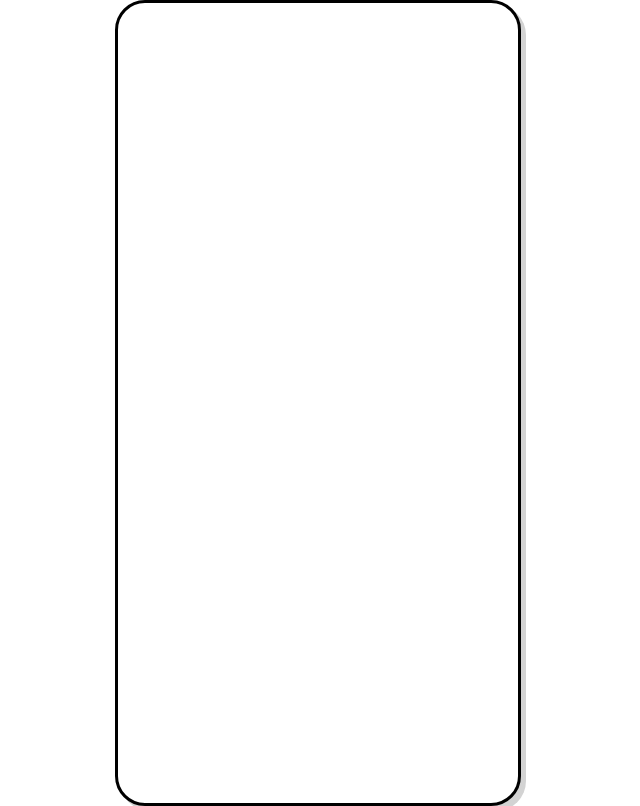
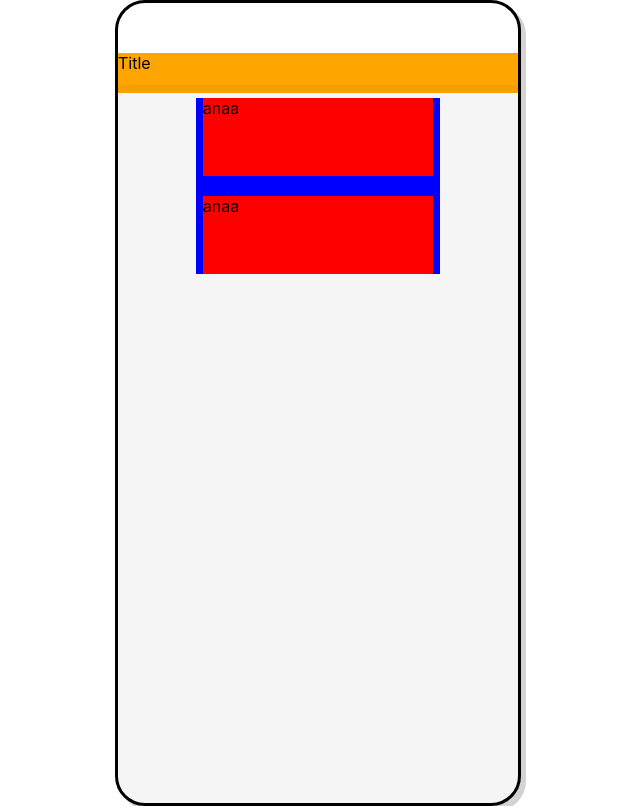
Before and after one commit to KimJeju/yester_weather, a React (Create React App) app: page / in a window 1280 px wide. Shown: the whole page, without its empty margins (322-962 px from the left). Built offline with nearby package versions, Linux system fonts and the light colour scheme.

Commit message:
레이아웃 조정 중

```diff
--- a/src/App.js
+++ b/src/App.js
@@ -1,5 +1,5 @@
 import './App.css';
-import MainLayout from './Layouts/MainLayout';
+import MainLayout from './Layout/MainLayout';
 
 function App() {
   return (
--- /dev/null
+++ b/src/Components/WeatherBox.js
@@ -0,0 +1,19 @@
+import styled from "styled-components";
+
+const Container = styled.div`
+    width : 18vw;
+    height : 10vh;
+    background-color : red;
+`
+
+
+function WeatherBox(){
+
+    return(
+        <Container>
+anaa
+        </Container>
+    )
+}
+
+export default WeatherBox
--- /dev/null
+++ b/src/Layout/ContentLayout.js
@@ -0,0 +1,46 @@
+import styled from "styled-components";
+import WeatherBox from "../Components/WeatherBox";
+
+
+const ContentForm = styled.div`
+    display: flex;
+    flex-direction: column;
+    align-items : center;
+
+    background-color : rgba( 0, 0, 0, 0.04) ;
+
+
+    width : 400px;
+    height : 100vh;
+`
+
+
+
+const WeatherBoxContainer = styled.div`
+    display: flex;
+    flex-direction: column;
+    align-items : center;
+
+    width : 19vw;
+    height : 22vh;
+    background-color : blue;
+
+    margin-top : 1vw;
+`
+
+function ContentLayout() {
+
+    return (
+        <ContentForm>
+            <WeatherBoxContainer>
+                <WeatherBox />
+
+                <br />
+
+                <WeatherBox />
+            </WeatherBoxContainer>
+        </ContentForm>
+    )
+}
+
+export default ContentLayout
--- /dev/null
+++ b/src/Layout/MainLayout.js
@@ -0,0 +1,37 @@
+import styled from "styled-components";
+import TopLayout from "./TopLayout";
+import ContentLayout from "./ContentLayout";
+
+// Forms
+const MainForm = styled.div`
+    // 정렬
+    display: flex;
+    flex-direction: column;
+    align-items : center;
+
+    overflow : hidden;
+
+    //스타일
+    width : 400px;
+    height : 800px;
+    background-color : white;
+    border : 3px solid black;
+    box-shadow: 5px 5px lightgrey;
+    border-radius : 30px;
+    transition : 0.5s;
+`
+
+
+
+function MainLayout() {
+
+    return (
+        <MainForm>
+            <TopLayout />
+
+            <ContentLayout />
+        </MainForm>
+    )
+}
+
+export default MainLayout
--- /dev/null
+++ b/src/Layout/TopLayout.js
@@ -0,0 +1,28 @@
+import styled from "styled-components";
+
+const TopForm = styled.div`
+    height : 10vh;
+    width : 400px;
+    border-bottom : 2px solid #BFBFBF;
+`
+
+const TitleContainer = styled.div`
+    width : 400px;
+    height : 5vh;
+    background-color : orange;
+    margin-top : 50px;
+
+`
+
+
+function TopLayout() {
+    return (
+        <TopForm>
+            <TitleContainer>
+                Title
+            </TitleContainer>
+        </TopForm>
+    )
+}
+
+export default TopLayout
--- a/src/Layouts/MainLayout.js
+++ /dev/null
@@ -1,30 +0,0 @@
-import styled from "styled-components";
-
-
-const Warpper = styled.div`
-
-`
-
-const MainForm = styled.div`
-    width : 400px;
-    height : 800px;
-    background-color : white;
-    border : 3px solid black;
-    box-shadow: 5px 5px lightgrey;
-    border-radius : 30px;
-    transition : 0.5s;
-
-`
-
-function MainLayout() {
-
-    return (
-        <Warpper>
-            <MainForm>
-
-            </MainForm>
-        </Warpper>
-    )
-}
-
-export default MainLayout
```
